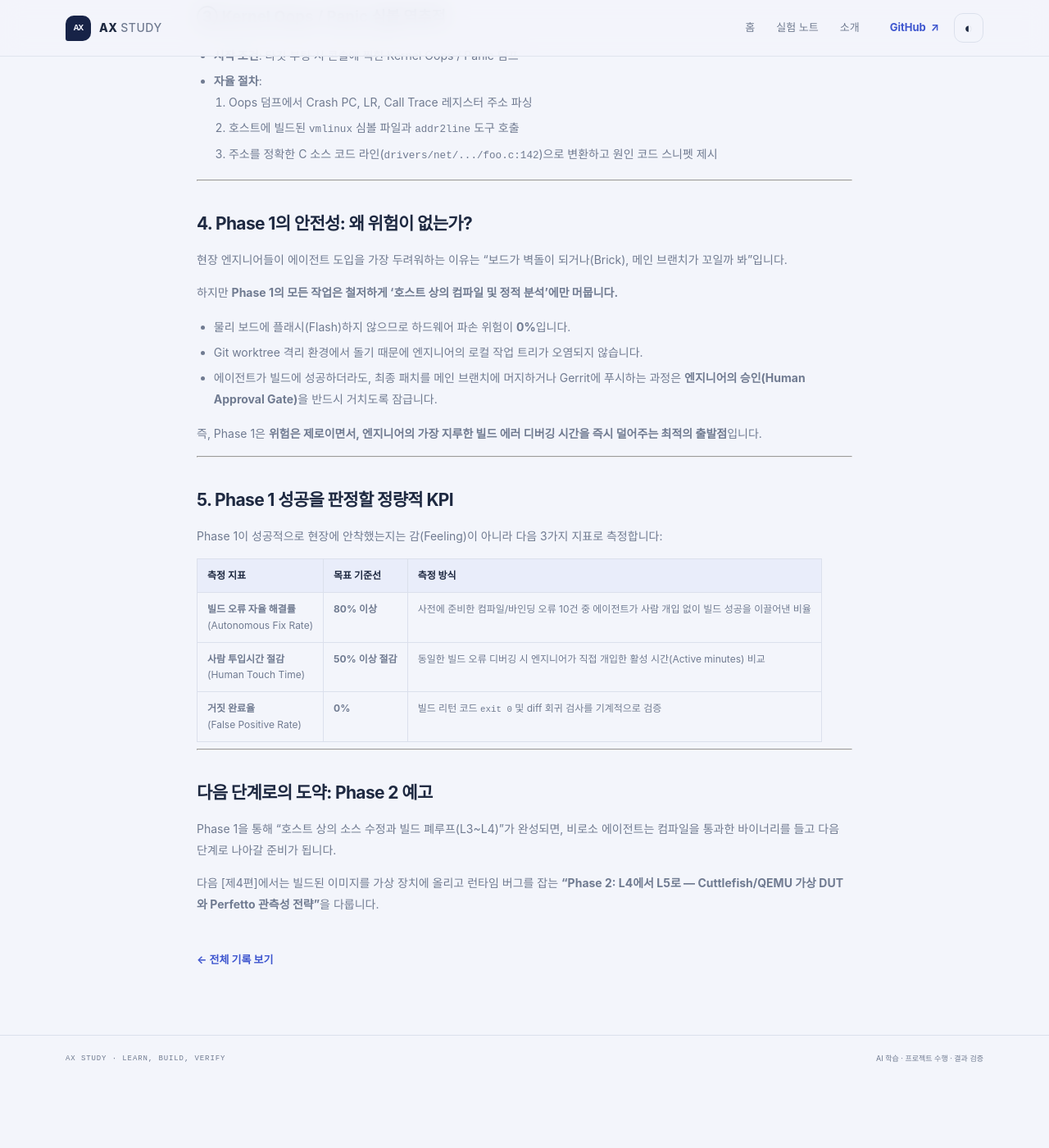
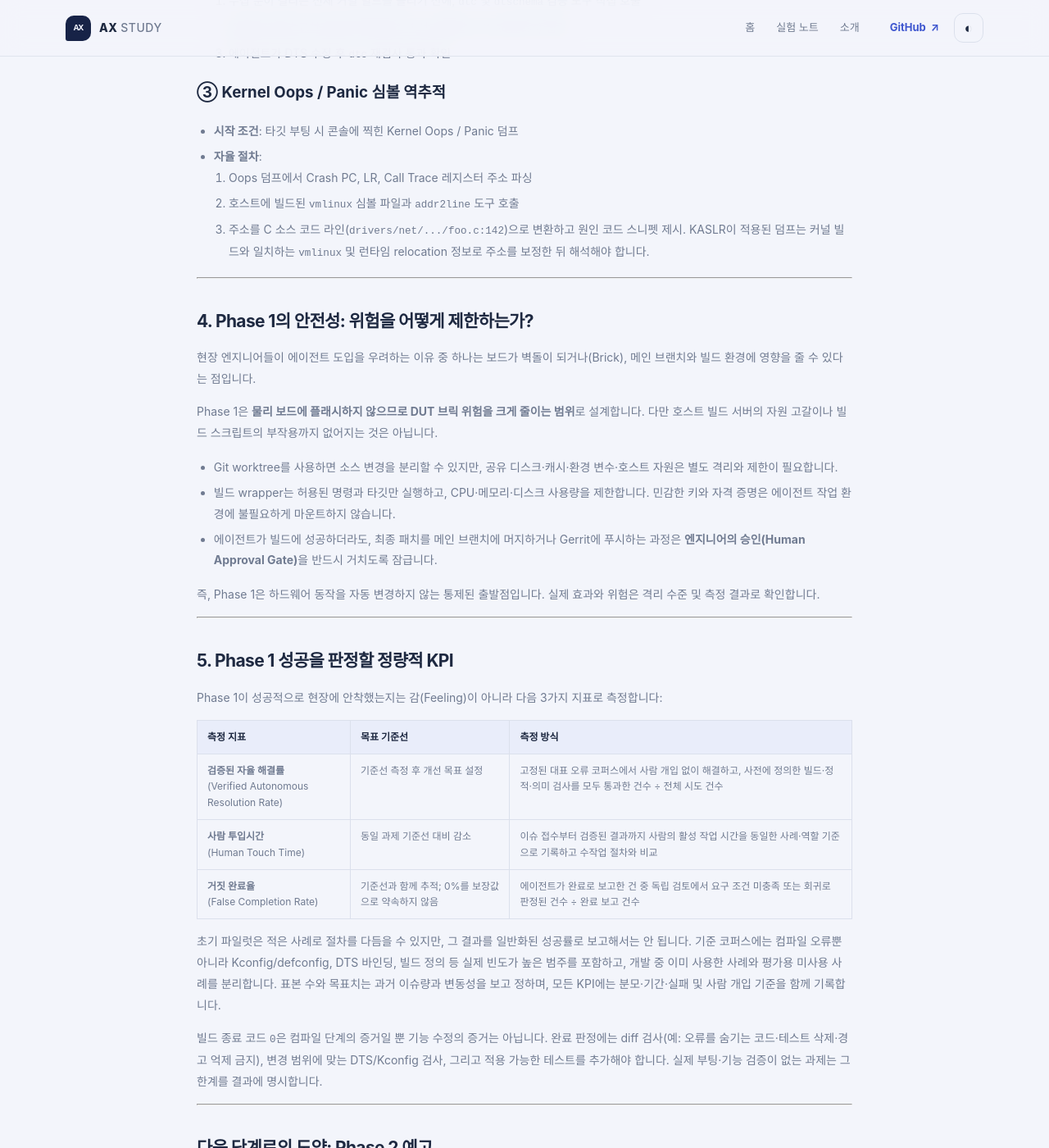
Before and after one commit to hkkoo/ax-study, a Jekyll site: the page built from _posts/2026-10-18-agentic-bsp-shift-phase1-strategy.md, in a window 1280 px wide and 1400 px high, scrolled down 2613 px. Shown: the whole window at 82% size. Built offline with Jekyll 4.4.1, drawn with Linux system fonts in a browser that asks for light colours; before the commit the page ends 3933 px from its top, so only the background shows below that; some of the changed text lies outside the part shown.

Commit message:
[codex] Review and correct agentic BSP series

````diff
--- a/_posts/2026-10-18-agentic-bsp-shift-five-pillars.md
+++ b/_posts/2026-10-18-agentic-bsp-shift-five-pillars.md
@@ -7,7 +7,7 @@ date: 2026-10-18 01:00:00 +0900
 
 [제1편]({{ '/posts/agentic-bsp-shift-definition-and-landscape/' | relative_url }})에서 임베디드 BSP 개발이 모바일 앱이나 웹 개발과 달리 **물리적 하드웨어 종속성, 거대한 빌드 규모, 보드 브릭(Brick) 위험**이라는 특수한 제약을 갖는다는 점을 확인했습니다.
 
-현재 대부분의 엔지니어링 현장은 코드 자동완성과 단순 질의응답을 활용하는 **L1 수준**에 도달해 있습니다. 하지만 L1에 머무는 것만으로는 긴 빌드 시간과 복잡한 하드웨어 디버깅이라는 BSP 개발의 진짜 병목을 해결할 수 없습니다.
+일반 개발 현장에서는 코드 자동완성과 단순 질의응답 활용이 확산되고 있지만, BSP 조직의 도입 수준은 보안·라이선스 정책과 개발 환경에 따라 다릅니다. 이 글은 L1을 측정된 업계 기준선으로 가정하지 않고, 각 팀이 현재 수준을 확인한 뒤 긴 빌드 시간과 복잡한 하드웨어 디버깅이라는 병목을 줄이는 방법을 살펴봅니다.
 
 우리의 다음 목표인 **L3(저장소/하드웨어 맥락 인식)와 L4(자율 폐루프 디버깅)**로 안전하게 도약하려면 어떤 엔지니어링 레일이 깔려 있어야 할까요? 해답은 "더 똑똑한 AI 모델"을 기다리는 것이 아니라, **"AI의 행동을 통제하고 하드웨어 맥락을 주입하는 단단한 엔지니어링 하네스(Harness)"**를 구축하는 데 있습니다. 이를 지탱하는 **5대 핵심 기둥(Five Pillars)**을 살펴봅니다.
 
@@ -58,7 +58,7 @@ Qualcomm의 `qcom-linux-skills`나 Google의 `android/skills`처럼, 각 엔지
 
 ## 3. Pillar 3: AI-Native Observability (관측 데이터의 가상화)
 
-"AI가 로그를 잘 읽게 하려면 커널의 `printk`를 전부 JSON 포맷으로 바꿔야 할까?"라는 질문이 자주 나옵니다. 하지만 이는 현실적으로 불가능합니다. 3천만 줄이 넘는 리눅스 커널 업스트림이 이를 수용하지 않을뿐더러, 커널 공간에서 문자열 직렬화는 엄청난 인터럽트 지연과 성능 저하를 초래하기 때문입니다.
+"AI가 로그를 잘 읽게 하려면 커널의 `printk`를 전부 JSON 포맷으로 바꿔야 할까?"라는 질문이 나올 수 있습니다. 커널 로그 형식을 일괄 변경하는 대신, 기존 메시지를 보존하고 호스트에서 파싱·정규화하는 경로부터 만드는 편이 현실적입니다. 사용자 공간의 `dmesg`는 JSON 출력 옵션을 제공하는 구현도 있지만, JSON 포장은 원문에 없는 장치·상태 정보를 만들어 주지 않습니다. 커널 trace event처럼 이미 구조화된 데이터는 그 필드 정의와 함께 수집해 로그와 연결할 수 있습니다.
 
 ### 호스트 측 가상화 (Virtualization)
 올바른 해법은 **커널을 바꾸는 것이 아니라, 호스트의 툴링을 개선하는 것**입니다.
@@ -67,14 +67,23 @@ Qualcomm의 `qcom-linux-skills`나 Google의 `android/skills`처럼, 각 엔지
 [타깃 장치 로그]
 UART 스트림 / dmesg (/dev/kmsg) / ftrace / Android logcat
                      ↓ (수십 MB의 비정형 원본 데이터)
-[호스트 어댑터: Perfetto Trace Processor]
-SQLite 기반 가상 테이블로 파싱 & 색인화
+[호스트 어댑터: Perfetto Trace Processor 또는 프로젝트별 파서]
+지원되는 입력은 PerfettoSQL 테이블로 노출; 그 외 원본은 별도 어댑터 필요
                      ↓
 [에이전트 인터페이스: PerfettoSQL]
-"SELECT * FROM events WHERE severity = 'ERROR' AND time BETWEEN 1.2 AND 1.5"
+"예: SELECT ts, prio, tag, msg FROM android_logs WHERE prio >= 6"
 ```
 
-Google Perfetto의 **Trace Processor Agent Mode**(RFC-0025)가 지향하는 것처럼, 에이전트에게 50MB짜리 텍스트 로그를 몽땅 읽히는 대신 **SQL 쿼리를 통해 필요한 시간 구간의 정형화된 슬라이스만 질의**하게 만듭니다. 이렇게 하면 토큰 낭비가 사라지고 환각이 원천 차단됩니다.
+Perfetto Trace Processor는 지원하는 trace와 로그를 테이블로 제공하고 SQL 질의를 수행합니다. 현재 CLI에는 에이전트가 읽기 쉬운 결과 형식과 출력 크기 제한을 제공하는 `--agent` 모드가 있습니다. RFC-0025는 Perfetto의 AI 통합 방향을 설명하는 설계 제안이며, CLI 모드 자체와 구분해야 합니다. 예를 들어 Perfetto가 수집하거나 지원하는 Android log를 포함한 trace에서는 다음처럼 실제 `android_logs` 테이블을 질의할 수 있습니다. `ts`는 나노초 단위입니다. UART 텍스트나 임의의 `dmesg` 덤프가 자동으로 같은 스키마에 들어오는 것은 아니므로, 입력 어댑터·시간 기준·원본 위치를 별도로 정해야 합니다.
+
+```sql
+SELECT ts, prio, tag, msg
+FROM android_logs
+WHERE prio >= 6 AND ts BETWEEN 1200000000 AND 1500000000
+ORDER BY ts;
+```
+
+이 접근은 원본 전체를 매번 모델 컨텍스트에 넣는 양을 줄이고 결과를 재현 가능하게 하지만, 분석 오류나 환각을 없애지는 않습니다. 질의 결과와 원본 증거를 함께 보존하고 모델의 해석은 별도로 검증해야 합니다. ([Perfetto CLI agent mode](https://perfetto.dev/docs/reference/trace-processor-cli), [Android log 테이블](https://perfetto.dev/docs/data-sources/android-log), [RFC-0025](https://github.com/google/perfetto/discussions/5763))
 
 ### Fact vs Hypothesis 분리 프로토콜
 - **Fact (증명된 사실)**: `t=1.24s에 i2c transfer timed out(-110) 에러 발생` (로그 증거 라인 링크)
@@ -86,13 +95,14 @@ Google Perfetto의 **Trace Processor Agent Mode**(RFC-0025)가 지향하는 것
 ## 4. Pillar 4: Deterministic Verifier & Human Approval (비파괴 기본 원칙)
 
 ### 'LLM as a Judge'의 함정 피하기
-"이 패치가 버그를 잘 고쳤는가?"를 LLM에게 물어보면, LLM은 자신이 만든 코드에 대해 언제나 "완벽하게 수정되었습니다"라고 긍정적인 편향을 보입니다. 에이전트의 작업 평가는 절대로 LLM의 주관적 평가에 맡겨서는 안 됩니다.
+"이 패치가 버그를 잘 고쳤는가?"를 같은 LLM의 설명만으로 판정하면 독립적인 검증이 되지 않습니다. 완료 판정은 결정론적 검사와 사람이 확인할 수 있는 증거에 연결해야 합니다.
 
 ### 결정론적 검증자 (Deterministic Verifier)
 작업 완료 판정은 항상 **스크립트와 도구의 종료 코드(Exit Code)**로 판정해야 합니다:
-- 컴파일러 종료 코드 `0` (Kleaf/AOSP 빌드 성공)
+- 컴파일러 종료 코드 `0` (Kleaf/AOSP 빌드 성공; 단독 완료 기준은 아님)
+- 변경 diff에서 진단을 숨기는 코드·테스트 삭제·경고 억제·ABI 변경 여부를 정책 기반으로 검사
 - `dtschema` 유효성 검사 `PASS`
-- 재부팅 후 dmesg 내 해당 드라이버의 probe 반환값 `0` 확인
+- 런타임 작업에서는 대상 보드·이미지 식별을 기록하고, 해당 드라이버의 기능별 관측 기준을 확인
 - 정해진 회귀 테스트(VTS/CTS 또는 로컬 테스트) 통과
 
 ### 비파괴 기본 원칙 (Non-destructive Default)
@@ -128,7 +138,7 @@ Target Board (HW Rev / SoC ID)
 Observation (Canonical Log Stream)
 ```
 
-이 **4각 Provenance(출처 체계)**가 갖춰지면, 에이전트가 이전 빌드의 낡은 바이너리(Stale Artifact)를 테스트해놓고 "문제가 해결되었다"고 잘못 보고하는 거짓 완료(False Positive)를 완벽하게 방지할 수 있습니다.
+이 출처 연결은 이전 빌드의 낡은 바이너리(Stale Artifact)를 시험하는 실수를 발견하는 데 도움이 됩니다. 다만 잘못된 타깃 식별이나 계측 누락까지 없애지는 않으므로, 실제 부팅한 이미지의 식별 정보와 측정 범위도 결과에 남겨야 합니다.
 
 ---
 
--- a/_posts/2026-10-18-agentic-bsp-shift-phase1-strategy.md
+++ b/_posts/2026-10-18-agentic-bsp-shift-phase1-strategy.md
@@ -17,9 +17,9 @@ date: 2026-10-18 02:00:00 +0900
 ## 1. 현실 직시: L1의 한계와 Phase 1의 목표
 
 ### 1.1 L1에 머무르는 BSP의 일상
-현재 많은 엔지니어들이 IDE의 코드 자동완성(Copilot)을 켜두거나, 챗봇 창에 C 문법을 물어보는 수준(L1)에는 익숙해졌습니다. 하지만 솔직하게 돌아보면, 이것이 BSP 개발의 실제 업무 시간을 줄여주고 있습니까?
+일부 개발팀은 IDE 코드 자동완성이나 챗봇 질의(L1)를 사용하지만, 보안·라이선스 제약이 있는 BSP 조직의 도입 현황은 다를 수 있습니다. 각 팀의 실제 기준선을 먼저 확인할 필요가 있습니다. 그리고 이 도구만으로 BSP 개발의 실제 업무 시간이 줄었는지도 측정해야 합니다.
 
-BSP 엔지니어의 일주일 업무 중 순수하게 **'C 코드를 직접 타이핑하는 시간'은 5~10%에 불과**합니다. 나머지 90% 이상의 시간은 다음과 같은 고통스러운 작업에 쓰입니다:
+BSP 업무에서는 코드 타이핑 외에도 소스 탐색, 빌드 결과 분석, 장치 로그 진단에 상당한 시간이 들 수 있습니다. 실제 비중은 프로젝트와 역할에 따라 다르므로, 도입 전에는 각 팀의 작업 시간을 직접 측정해야 합니다. 흔히 시간이 드는 작업은 다음과 같습니다:
 - 수백 GB의 AOSP/커널 소스 트리에서 grep과 find로 핀맵, DT 매크로, 드라이버 소스 찾아 헤매기
 - 30분 동안 돌아간 빌드가 에러 하나로 멈췄을 때, 수천 줄의 로그를 스크롤하며 include 누락이나 선언 충돌 찾기
 - 커널 패닉(Oops)이 발생했을 때 16진수 레지스터와 스택 주소를 호스트 심볼과 대조하기
@@ -39,8 +39,8 @@ L1 수준의 도구는 이 거대한 빌드·진단 사이클을 전혀 대신
   ↓
 에이전트가 직접 빌드 wrapper 실행 ───────────────────── [L4]
   ↓
-빌드 성공 (exit code 0) 확인 시 완료 보고 ───────────── [L4]
-(실패 시 로그 자동 재수집 후 스스로 수정 반복)
+빌드 성공 (exit code 0)과 diff/필수 검사 확인 후 보고 ─ [L4]
+(실패 시 로그 자동 재수집 후 정책상 허용된 횟수 내 재시도)
 ```
 
 ---
@@ -64,6 +64,8 @@ git worktree add .worktrees/agent-build-fix -b fix/compiler-error
 ```
 에이전트는 이 격리 공간에서 마음껏 코드를 수정하고 시험 빌드를 돌릴 수 있으며, 메인 트리에 영향을 주지 않습니다.
 
+Worktree는 체크아웃 파일을 분리하지만 공유 출력 디렉터리나 Bazel/Kleaf 캐시, 잠금 파일, 백그라운드 빌드 데몬까지 자동으로 분리하지 않습니다. 프로젝트 설정에 따라 worktree별 출력 경로를 지정하고 동시 빌드 간섭 여부를 확인해야 합니다.
+
 ---
 
 ## 3. L4 달성 전략: 호스트 빌드·정적 분석 폐루프 (3대 Quick-Win)
@@ -77,7 +79,7 @@ Phase 1에서 가장 먼저 에이전트에게 완전히 일임해야 할 **3대
   2. 대상 소스 파일 및 관련 헤더 탐색
   3. 시그니처 변경, 매크로 정의 누락, 헤더 include 누락 수정
   4. 격리 환경에서 빌드 wrapper 재실행
-  5. exit code `0` 달성 시까지 제한된 횟수(예: 최대 3회) 내 자율 재시도
+  5. 빌드 exit code `0` 및 필수 diff 검사 통과까지 정책상 제한된 횟수(예: 최대 3회) 내 재시도. 한도에 도달하면 변경 diff와 로그를 보존하고 사람에게 넘깁니다.
 
 ### ② Device Tree 문법 및 바인딩 사전 검사 루프
 - **시작 조건**: DTS/DTSI 수정 요구 또는 문법 검증 요청
@@ -91,20 +93,20 @@ Phase 1에서 가장 먼저 에이전트에게 완전히 일임해야 할 **3대
 - **자율 절차**:
   1. Oops 덤프에서 Crash PC, LR, Call Trace 레지스터 주소 파싱
   2. 호스트에 빌드된 `vmlinux` 심볼 파일과 `addr2line` 도구 호출
-  3. 주소를 정확한 C 소스 코드 라인(`drivers/net/.../foo.c:142`)으로 변환하고 원인 코드 스니펫 제시
+  3. 주소를 C 소스 코드 라인(`drivers/net/.../foo.c:142`)으로 변환하고 원인 코드 스니펫 제시. KASLR이 적용된 덤프는 커널 빌드와 일치하는 `vmlinux` 및 런타임 relocation 정보로 주소를 보정한 뒤 해석해야 합니다.
 
 ---
 
-## 4. Phase 1의 안전성: 왜 위험이 없는가?
+## 4. Phase 1의 안전성: 위험을 어떻게 제한하는가?
 
-현장 엔지니어들이 에이전트 도입을 가장 두려워하는 이유는 "보드가 벽돌이 되거나(Brick), 메인 브랜치가 꼬일까 봐"입니다.
+현장 엔지니어들이 에이전트 도입을 우려하는 이유 중 하나는 보드가 벽돌이 되거나(Brick), 메인 브랜치와 빌드 환경에 영향을 줄 수 있다는 점입니다.
 
-하지만 **Phase 1의 모든 작업은 철저하게 '호스트 상의 컴파일 및 정적 분석'에만 머뭅니다.**
-- 물리 보드에 플래시(Flash)하지 않으므로 하드웨어 파손 위험이 **0%**입니다.
-- Git worktree 격리 환경에서 돌기 때문에 엔지니어의 로컬 작업 트리가 오염되지 않습니다.
+Phase 1은 **물리 보드에 플래시하지 않으므로 DUT 브릭 위험을 크게 줄이는 범위**로 설계합니다. 다만 호스트 빌드 서버의 자원 고갈이나 빌드 스크립트의 부작용까지 없어지는 것은 아닙니다.
+- Git worktree를 사용하면 소스 변경을 분리할 수 있지만, 공유 디스크·캐시·환경 변수·호스트 자원은 별도 격리와 제한이 필요합니다.
+- 빌드 wrapper는 허용된 명령과 타깃만 실행하고, CPU·메모리·디스크 사용량을 제한합니다. 민감한 키와 자격 증명은 에이전트 작업 환경에 불필요하게 마운트하지 않습니다.
 - 에이전트가 빌드에 성공하더라도, 최종 패치를 메인 브랜치에 머지하거나 Gerrit에 푸시하는 과정은 **엔지니어의 승인(Human Approval Gate)**을 반드시 거치도록 잠급니다.
 
-즉, Phase 1은 **위험은 제로이면서, 엔지니어의 가장 지루한 빌드 에러 디버깅 시간을 즉시 덜어주는 최적의 출발점**입니다.
+즉, Phase 1은 하드웨어 동작을 자동 변경하지 않는 통제된 출발점입니다. 실제 효과와 위험은 격리 수준 및 측정 결과로 확인합니다.
 
 ---
 
@@ -114,9 +116,13 @@ Phase 1이 성공적으로 현장에 안착했는지는 감(Feeling)이 아니
 
 | 측정 지표 | 목표 기준선 | 측정 방식 |
 |---|---|---|
-| **빌드 오류 자율 해결률**<br/>(Autonomous Fix Rate) | **80% 이상** | 사전에 준비한 컴파일/바인딩 오류 10건 중 에이전트가 사람 개입 없이 빌드 성공을 이끌어낸 비율 |
-| **사람 투입시간 절감**<br/>(Human Touch Time) | **50% 이상 절감** | 동일한 빌드 오류 디버깅 시 엔지니어가 직접 개입한 활성 시간(Active minutes) 비교 |
-| **거짓 완료율**<br/>(False Positive Rate) | **0%** | 빌드 리턴 코드 `exit 0` 및 diff 회귀 검사를 기계적으로 검증 |
+| **검증된 자율 해결률**<br/>(Verified Autonomous Resolution Rate) | 기준선 측정 후 개선 목표 설정 | 고정된 대표 오류 코퍼스에서 사람 개입 없이 해결하고, 사전에 정의한 빌드·정적·의미 검사를 모두 통과한 건수 ÷ 전체 시도 건수 |
+| **사람 투입시간**<br/>(Human Touch Time) | 동일 과제 기준선 대비 감소 | 이슈 접수부터 검증된 결과까지 사람의 활성 작업 시간을 동일한 사례·역할 기준으로 기록하고 수작업 절차와 비교 |
+| **거짓 완료율**<br/>(False Completion Rate) | 기준선과 함께 추적; 0%를 보장값으로 약속하지 않음 | 에이전트가 완료로 보고한 건 중 독립 검토에서 요구 조건 미충족 또는 회귀로 판정된 건수 ÷ 완료 보고 건수 |
+
+초기 파일럿은 적은 사례로 절차를 다듬을 수 있지만, 그 결과를 일반화된 성공률로 보고해서는 안 됩니다. 기준 코퍼스에는 컴파일 오류뿐 아니라 Kconfig/defconfig, DTS 바인딩, 빌드 정의 등 실제 빈도가 높은 범주를 포함하고, 개발 중 이미 사용한 사례와 평가용 미사용 사례를 분리합니다. 표본 수와 목표치는 과거 이슈량과 변동성을 보고 정하며, 모든 KPI에는 분모·기간·실패 및 사람 개입 기준을 함께 기록합니다.
+
+빌드 종료 코드 `0`은 컴파일 단계의 증거일 뿐 기능 수정의 증거는 아닙니다. 완료 판정에는 diff 검사(예: 오류를 숨기는 코드·테스트 삭제·경고 억제 금지), 변경 범위에 맞는 DTS/Kconfig 검사, 그리고 적용 가능한 테스트를 추가해야 합니다. 실제 부팅·기능 검증이 없는 과제는 그 한계를 결과에 명시합니다.
 
 ---
 
````
Also changed, not shown: _posts/2026-10-18-agentic-bsp-shift-definition-and-landscape.md (+1 -1 lines).
